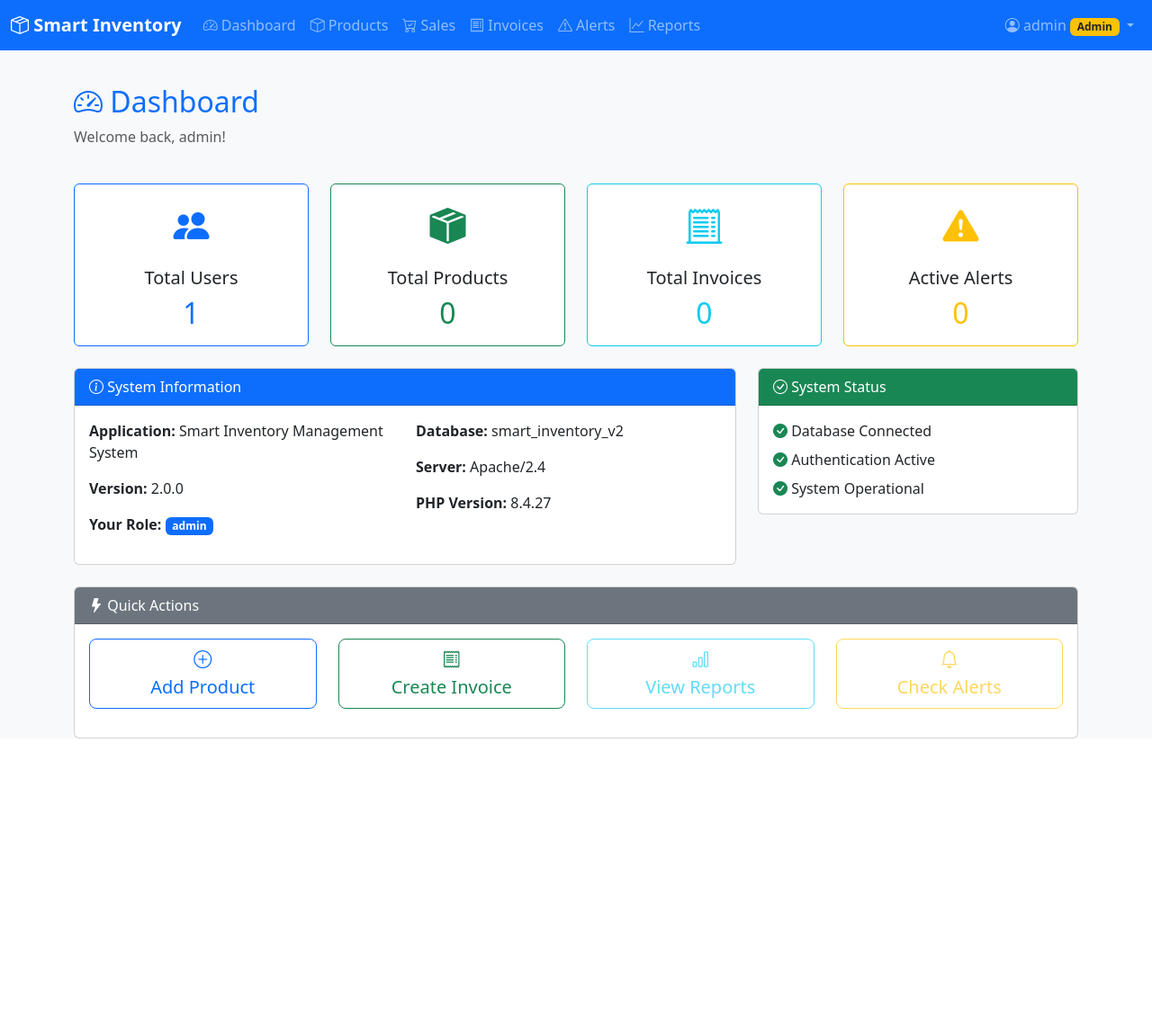
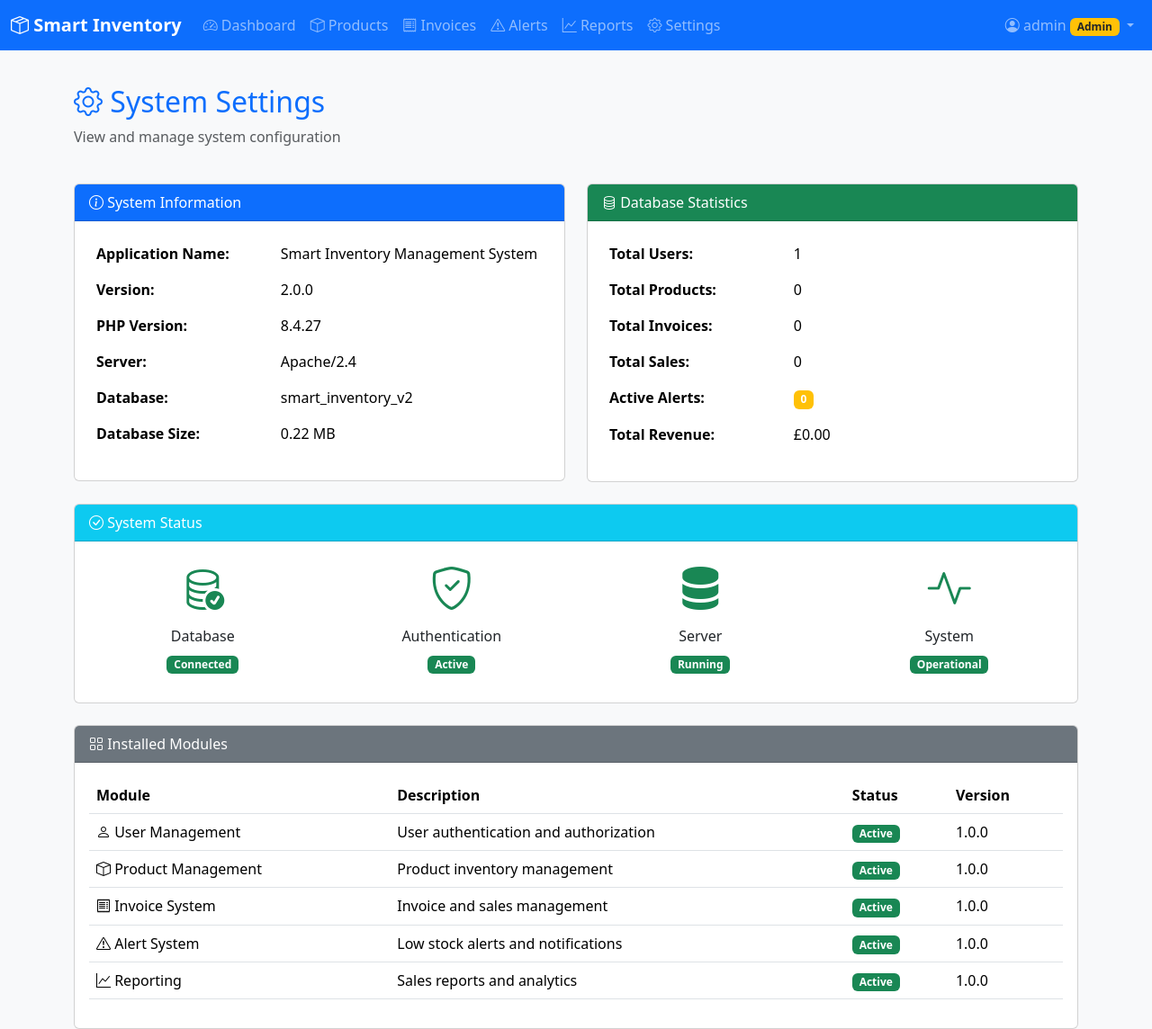
Before and after one commit to luyin1212/Hello, a PHP site: page /settings/index.php in a window 1280 px wide. Shown: the whole page at 90% size. Before the commit the page ends 821 px from the top, so only its background shows below. Run offline with PHP 8.4, Linux system fonts and the light colour scheme; a user stored in the database is signed in; data comes from the database, SQL or seed files in the repository; data that the repository does not hold is empty.

Commit message:
New features: - System Settings page (info, stats, status, modules) - About page (features, tech stack, references) - Settings link in navigation - About link in user menu - Enable all Quick Actions buttons
Files:
- public/settings/index.php
- public/settings/about.php
- Updated header.php and index.php

```diff
--- a/includes/header.php
+++ b/includes/header.php
@@ -69,11 +69,6 @@ $currentRole = $user->getRole() ?? 'user';
                     </a>
                 </li>
                 <li class="nav-item">
-                    <a class="nav-link" href="<?= getBaseURL() ?>/public/Sales/index.php">
-                        <i class="bi bi-cart-check"></i> Sales
-                    </a>
-                </li>
-                <li class="nav-item">
                     <a class="nav-link" href="<?= getBaseURL() ?>/public/invoices/index.php">
                         <i class="bi bi-receipt"></i> Invoices
                     </a>
@@ -86,6 +81,11 @@ $currentRole = $user->getRole() ?? 'user';
                 <li class="nav-item">
                     <a class="nav-link" href="<?= getBaseURL() ?>/public/reports/index.php">
                         <i class="bi bi-graph-up"></i> Reports
+                    </a>
+                </li>
+                <li class="nav-item">
+                    <a class="nav-link" href="<?= getBaseURL() ?>/public/settings/index.php">
+                        <i class="bi bi-gear"></i> Settings
                     </a>
                 </li>
             </ul>
@@ -110,6 +110,11 @@ $currentRole = $user->getRole() ?? 'user';
                                 <i class="bi bi-key"></i> Change Password
                             </a>
                         </li>
+                        <li>
+                            <a class="dropdown-item" href="<?= getBaseURL() ?>/public/settings/about.php">
+                                <i class="bi bi-info-circle"></i> About
+                            </a>
+                        </li>
                         <li><hr class="dropdown-divider"></li>
                         <li>
                             <a class="dropdown-item" href="<?= getBaseURL() ?>/public/auth/logout.php">
--- a/public/index.php
+++ b/public/index.php
@@ -175,13 +175,13 @@ $db = Database::getInstance();
                         </a>
                     </div>
                     <div class="col-md-3 mb-3">
-                        <a href="#" class="btn btn-outline-info btn-lg w-100 disabled">
+                        <a href="<?= getBaseURL() ?>/public/reports/index.php" class="btn btn-outline-info btn-lg w-100">
                             <i class="bi bi-bar-chart"></i><br>
                             View Reports
                         </a>
                     </div>
                     <div class="col-md-3 mb-3">
-                        <a href="#" class="btn btn-outline-warning btn-lg w-100 disabled">
+                        <a href="<?= getBaseURL() ?>/public/alerts/index.php" class="btn btn-outline-warning btn-lg w-100">
                             <i class="bi bi-bell"></i><br>
                             Check Alerts
                         </a>
--- /dev/null
+++ b/public/settings/index.php
@@ -0,0 +1,237 @@
+<?php
+/**
+ * System Settings Page
+ * Display and manage system configuration
+ */
+
+require_once __DIR__ . '/../../config/config.php';
+
+// Include header
+include_once __DIR__ . '/../../includes/header.php';
+
+// Get system info
+$productObj = new Product();
+$invoiceObj = new Invoice();
+$alertObj = new Alert();
+$userObj = new User();
+
+$totalProducts = $productObj->getTotalProducts();
+$totalInvoices = $invoiceObj->getTotalInvoices();
+$totalAlerts = $alertObj->getTotalAlerts();
+
+// Get database info
+$db = Database::getInstance();
+$conn = $db->getConnection();
+$dbSize = 0;
+
+// Get database size
+$result = $conn->query("SELECT SUM(data_length + index_length) / 1024 / 1024 AS size
+                        FROM information_schema.TABLES
+                        WHERE table_schema = 'smart_inventory_v2'");
+if ($result) {
+    $row = $result->fetch_assoc();
+    $dbSize = round($row['size'], 2);
+}
+?>
+
+<div class="row mb-4">
+    <div class="col-md-12">
+        <h2 class="text-primary">
+            <i class="bi bi-gear"></i> System Settings
+        </h2>
+        <p class="text-muted">View and manage system configuration</p>
+    </div>
+</div>
+
+<div class="row">
+    <!-- System Information -->
+    <div class="col-md-6 mb-4">
+        <div class="card">
+            <div class="card-header bg-primary text-white">
+                <i class="bi bi-info-circle"></i> System Information
+            </div>
+            <div class="card-body">
+                <table class="table table-borderless">
+                    <tr>
+                        <th width="40%">Application Name:</th>
+                        <td><?= APP_NAME ?></td>
+                    </tr>
+                    <tr>
+                        <th>Version:</th>
+                        <td><?= APP_VERSION ?></td>
+                    </tr>
+                    <tr>
+                        <th>PHP Version:</th>
+                        <td><?= phpversion() ?></td>
+                    </tr>
+                    <tr>
+                        <th>Server:</th>
+                        <td><?= $_SERVER['SERVER_SOFTWARE'] ?? 'Unknown' ?></td>
+                    </tr>
+                    <tr>
+                        <th>Database:</th>
+                        <td>smart_inventory_v2</td>
+                    </tr>
+                    <tr>
+                        <th>Database Size:</th>
+                        <td><?= $dbSize ?> MB</td>
+                    </tr>
+                </table>
+            </div>
+        </div>
+    </div>
+
+    <!-- Database Statistics -->
+    <div class="col-md-6 mb-4">
+        <div class="card">
+            <div class="card-header bg-success text-white">
+                <i class="bi bi-database"></i> Database Statistics
+            </div>
+            <div class="card-body">
+                <table class="table table-borderless">
+                    <tr>
+                        <th width="40%">Total Users:</th>
+                        <td>
+                            <?php
+                            $result = $conn->query("SELECT COUNT(*) as count FROM user");
+                            $row = $result->fetch_assoc();
+                            echo $row['count'];
+                            ?>
+                        </td>
+                    </tr>
+                    <tr>
+                        <th>Total Products:</th>
+                        <td><?= $totalProducts ?></td>
+                    </tr>
+                    <tr>
+                        <th>Total Invoices:</th>
+                        <td><?= $totalInvoices ?></td>
+                    </tr>
+                    <tr>
+                        <th>Total Sales:</th>
+                        <td>
+                            <?php
+                            $result = $conn->query("SELECT COUNT(*) as count FROM sale");
+                            $row = $result->fetch_assoc();
+                            echo $row['count'];
+                            ?>
+                        </td>
+                    </tr>
+                    <tr>
+                        <th>Active Alerts:</th>
+                        <td>
+                            <span class="badge bg-warning"><?= $totalAlerts ?></span>
+                        </td>
+                    </tr>
+                    <tr>
+                        <th>Total Revenue:</th>
+                        <td>
+                            <?php
+                            $result = $conn->query("SELECT SUM(totalAmount) as total FROM invoice");
+                            $row = $result->fetch_assoc();
+                            echo formatCurrency($row['total'] ?? 0);
+                            ?>
+                        </td>
+                    </tr>
+                </table>
+            </div>
+        </div>
+    </div>
+</div>
+
+<!-- System Status -->
+<div class="row">
+    <div class="col-md-12">
+        <div class="card">
+            <div class="card-header bg-info text-white">
+                <i class="bi bi-check-circle"></i> System Status
+            </div>
+            <div class="card-body">
+                <div class="row">
+                    <div class="col-md-3 text-center mb-3">
+                        <i class="bi bi-database-check text-success" style="font-size: 3rem;"></i>
+                        <h6 class="mt-2">Database</h6>
+                        <span class="badge bg-success">Connected</span>
+                    </div>
+
+                    <div class="col-md-3 text-center mb-3">
+                        <i class="bi bi-shield-check text-success" style="font-size: 3rem;"></i>
+                        <h6 class="mt-2">Authentication</h6>
+                        <span class="badge bg-success">Active</span>
+                    </div>
+
+                    <div class="col-md-3 text-center mb-3">
+                        <i class="bi bi-server text-success" style="font-size: 3rem;"></i>
+                        <h6 class="mt-2">Server</h6>
+                        <span class="badge bg-success">Running</span>
+                    </div>
+
+                    <div class="col-md-3 text-center mb-3">
+                        <i class="bi bi-activity text-success" style="font-size: 3rem;"></i>
+                        <h6 class="mt-2">System</h6>
+                        <span class="badge bg-success">Operational</span>
+                    </div>
+                </div>
+            </div>
+        </div>
+    </div>
+</div>
+
+<!-- Modules Status -->
+<div class="row mt-4">
+    <div class="col-md-12">
+        <div class="card">
+            <div class="card-header bg-secondary text-white">
+                <i class="bi bi-grid"></i> Installed Modules
+            </div>
+            <div class="card-body">
+                <div class="table-responsive">
+                    <table class="table table-hover">
+                        <thead>
+                            <tr>
+                                <th>Module</th>
+                                <th>Description</th>
+                                <th>Status</th>
+                                <th>Version</th>
+                            </tr>
+                        </thead>
+                        <tbody>
+                            <tr>
+                                <td><i class="bi bi-person"></i> User Management</td>
+                                <td>User authentication and authorization</td>
+                                <td><span class="badge bg-success">Active</span></td>
+                                <td>1.0.0</td>
+                            </tr>
+                            <tr>
+                                <td><i class="bi bi-box"></i> Product Management</td>
+                                <td>Product inventory management</td>
+                                <td><span class="badge bg-success">Active</span></td>
+                                <td>1.0.0</td>
+                            </tr>
+                            <tr>
+                                <td><i class="bi bi-receipt"></i> Invoice System</td>
+                                <td>Invoice and sales management</td>
+                                <td><span class="badge bg-success">Active</span></td>
+                                <td>1.0.0</td>
+                            </tr>
+                            <tr>
+                                <td><i class="bi bi-exclamation-triangle"></i> Alert System</td>
+                                <td>Low stock alerts and notifications</td>
+                                <td><span class="badge bg-success">Active</span></td>
+                                <td>1.0.0</td>
+                            </tr>
+                            <tr>
+                                <td><i class="bi bi-graph-up"></i> Reporting</td>
+                                <td>Sales reports and analytics</td>
+                                <td><span class="badge bg-success">Active</span></td>
+                                <td>1.0.0</td>
+                            </tr>
+                        </tbody>
+                    </table>
+                </div>
+            </div>
+        </div>
+    </div>
+</div>
+
+<?php include_once __DIR__ . '/../../includes/footer.php'; ?>
```
Also changed, not shown: public/404.php (added, +37 -0 lines), public/settings/about.php (added, +149 -0 lines).
